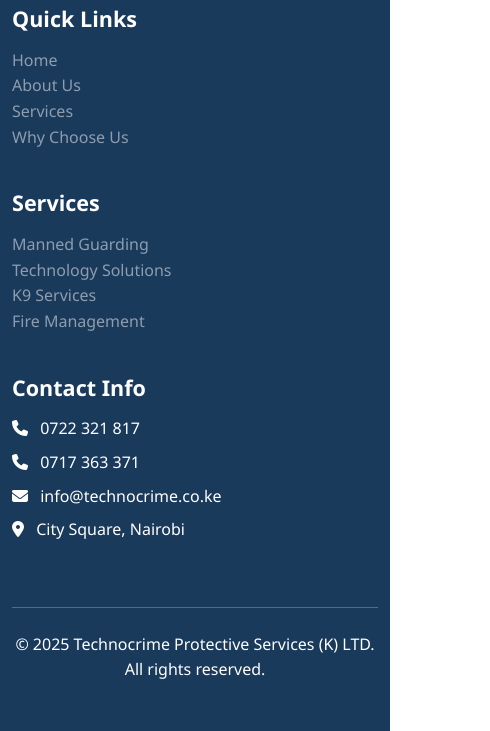
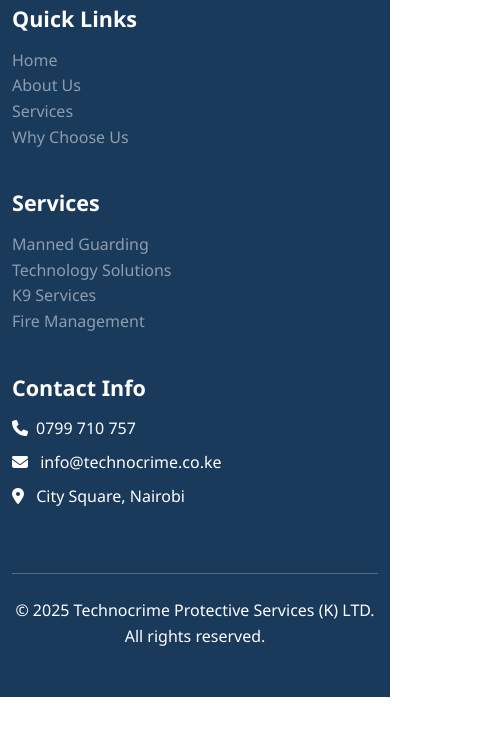
Before and after one commit to rucomrada/technocrime, a website built with Vite: page services.html in a window 390 px wide. Shown: the part 7775-8506 px from the top of the page, 490 px wide, since content can reach past the window. After the commit the page ends 8472 px from the top, so only its background shows below. Built offline with nearby package versions, Linux system fonts and the light colour scheme.

Commit message:
Update contact phone number in services.html
Updated contact phone number and commented out the old one.

```diff
--- a/services.html
+++ b/services.html
@@ -227,8 +227,8 @@
                 <div class="col-md-3 mb-4">
                     <h4 class="fw-bold mb-3">Contact Info</h4>
                     <ul class="list-unstyled">
-                        <li class="mb-2"><i class="fas fa-phone me-2"></i> 0722 321 817</li>
-                        <li class="mb-2"><i class="fas fa-phone me-2"></i> 0717 363 371</li>
+                        <li class="mb-2"><i class="fas fa-phone me-2"></i>0799 710 757</li>
+                        <!-- <li class="mb-2"><i class="fas fa-phone me-2"></i> 0717 363 371</li> -->
                         <li class="mb-2"><i class="fas fa-envelope me-2"></i> info@technocrime.co.ke</li>
                         <li><i class="fas fa-map-marker-alt me-2"></i> City Square, Nairobi</li>
                     </ul>
```
